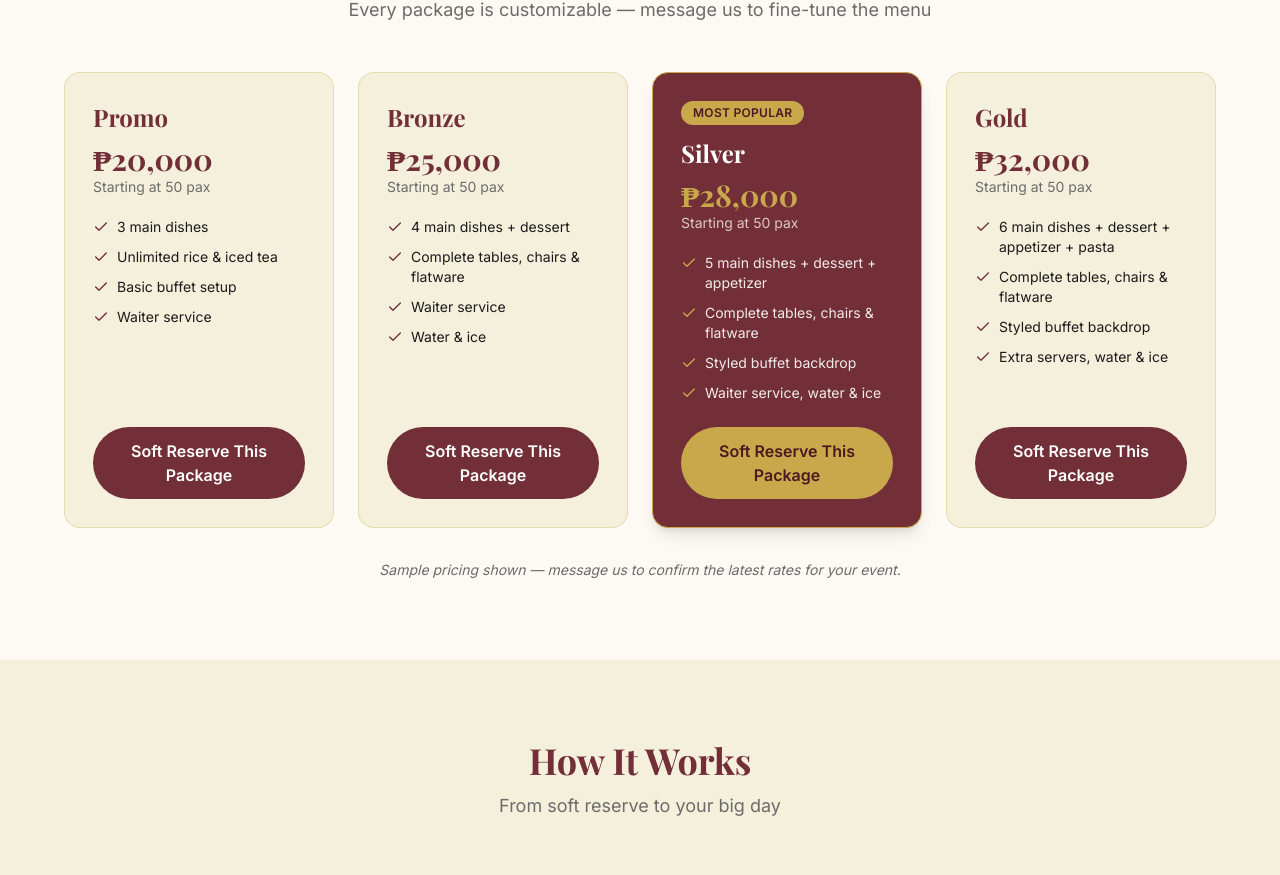
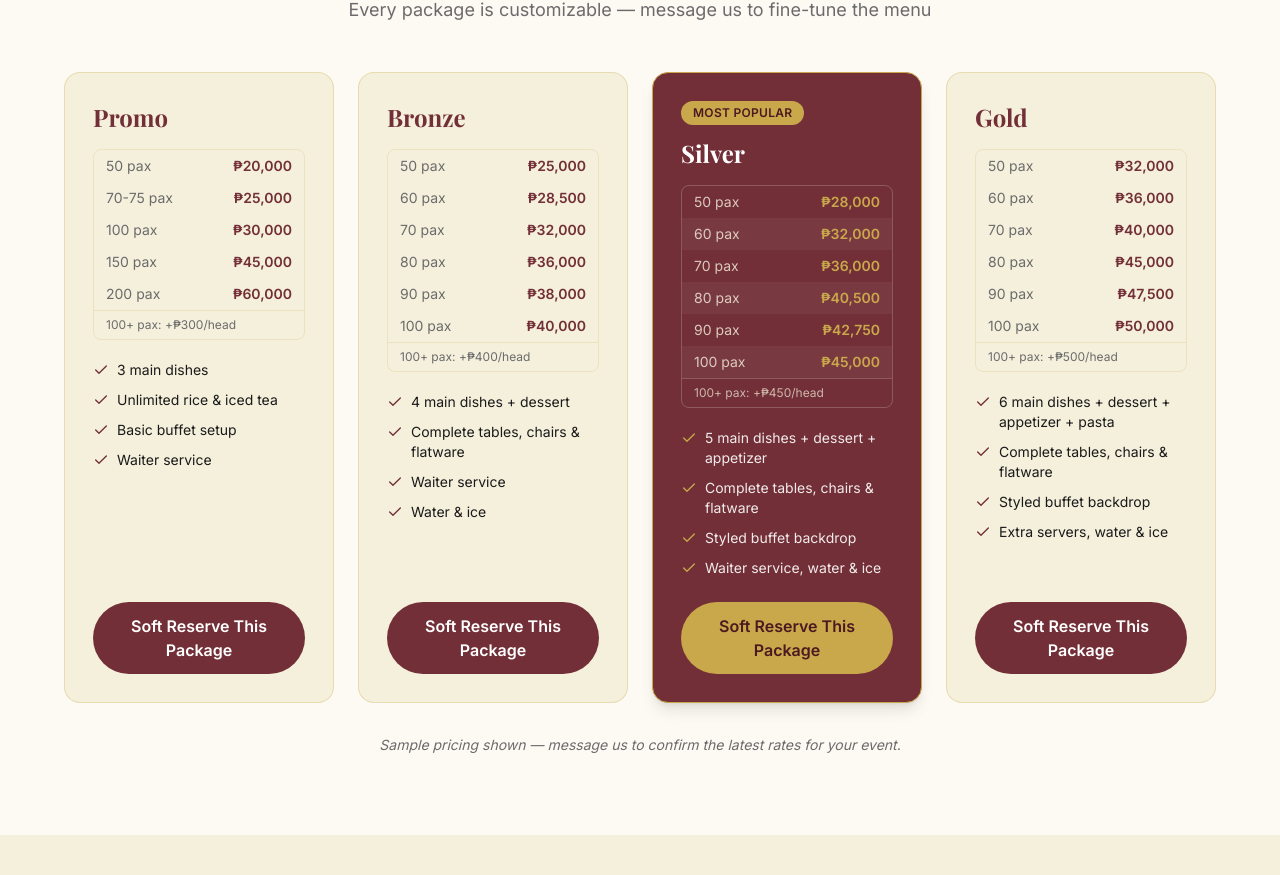
Before and after one commit to vanjose004/savor-and-style-portal, a React (Vite) app: page /landing in a window 1280 px wide. Shown: the part 3718-4593 px from the top of the page. Built offline with nearby package versions, Linux system fonts and the light colour scheme; no server answers.

Commit message:
feat: show full per-pax pricing table on landing package cards
Each package card now lists every pax tier and price plus the 100+
pax overage rate, instead of a single "starting at" headline.

```diff
--- a/src/components/landing/Packages.jsx
+++ b/src/components/landing/Packages.jsx
@@ -1,6 +1,6 @@
 import { Check } from 'lucide-react'
 import Reveal from './Reveal'
-import { SOFT_RESERVE_PACKAGES } from '../../lib/constants'
+import { SOFT_RESERVE_PACKAGES, peso } from '../../lib/constants'
 import { useSoftReserve } from '../../hooks/useSoftReserve'
 
 export default function Packages() {
@@ -34,10 +34,43 @@ export default function Packages() {
                 <h3 className={`font-heading font-bold text-2xl ${pkg.highlight ? 'text-white' : 'text-wine'}`}>
                   {pkg.name}
                 </h3>
-                <p className={`mt-2 font-heading font-bold text-3xl ${pkg.highlight ? 'text-gold' : 'text-wine'}`}>
-                  {pkg.price}
-                </p>
-                <p className={`text-sm ${pkg.highlight ? 'text-cream/80' : 'text-text-muted'}`}>{pkg.guests}</p>
+
+                <div
+                  className={`mt-4 rounded-lg overflow-hidden border ${
+                    pkg.highlight ? 'border-white/20' : 'border-gold/20'
+                  }`}
+                >
+                  <table className="w-full text-sm">
+                    <tbody>
+                      {pkg.tiers.map((tier, i) => (
+                        <tr
+                          key={tier.pax}
+                          className={
+                            i % 2 === 1 ? (pkg.highlight ? 'bg-white/5' : 'bg-cream/60') : undefined
+                          }
+                        >
+                          <td className={`px-3 py-1.5 ${pkg.highlight ? 'text-cream/80' : 'text-text-muted'}`}>
+                            {tier.pax} pax
+                          </td>
+                          <td
+                            className={`px-3 py-1.5 text-right font-semibold ${
+                              pkg.highlight ? 'text-gold' : 'text-wine'
+                            }`}
+                          >
+                            {peso(tier.price)}
+                          </td>
+                        </tr>
+                      ))}
+                    </tbody>
+                  </table>
+                  <p
+                    className={`px-3 py-1.5 text-xs border-t ${
+                      pkg.highlight ? 'border-white/20 text-cream/70' : 'border-gold/20 text-text-muted'
+                    }`}
+                  >
+                    100+ pax: +{peso(pkg.overagePerHead)}/head
+                  </p>
+                </div>
 
                 <ul className="mt-5 space-y-2.5 flex-grow">
                   {pkg.features.map((feature) => (
```
Also changed, not shown: src/lib/constants.js.
